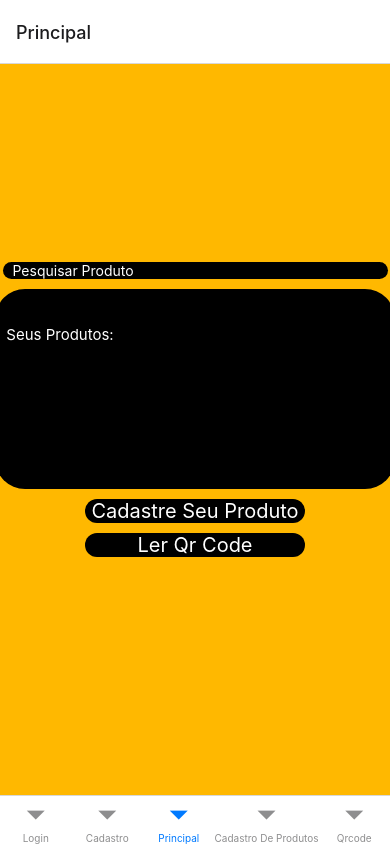
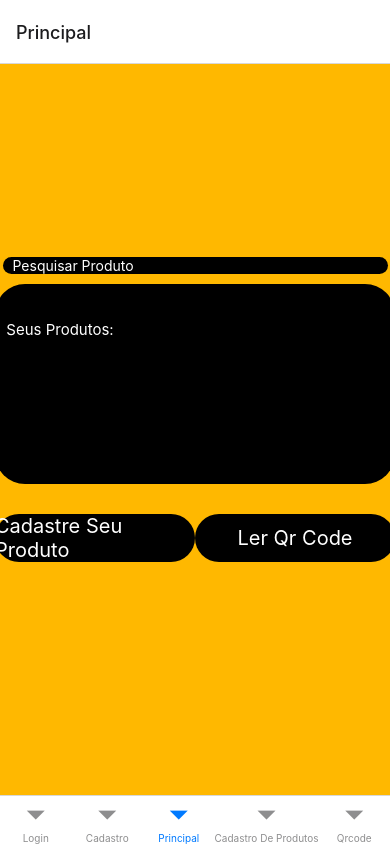
Before and after one commit to lucas125-fx/controle-de-estoque, a React Native app: screen /Principal in a window 390 px wide. Built offline with nearby package versions, Linux system fonts and the light colour scheme; no server answers; the database is empty.

Commit message:
Arrumamos o botão da pagina principal

```diff
--- a/src/Pages/Principal/index.js
+++ b/src/Pages/Principal/index.js
@@ -16,11 +16,11 @@ export default function Principal({navigation}){
       <View style={styles.produtos}>
         <Text style={styles.font}>Seus Produtos:</Text>
       </View>
-      <View>
+      <View style={styles.linha}>
         <TouchableOpacity
           onPress={() => (navigation.navigate('Cadastro De Produtos'))}
           style={styles.botao}>
-          <Text style={{ fontSize: 20, color: '#fff', }}>Cadastre Seu Produto</Text>
+          <Text style={{ fontSize: 20, color: '#fff',  }}>Cadastre Seu Produto</Text>
         </TouchableOpacity>
         <TouchableOpacity
           onPress={() => (navigation.navigate('Qrcode'))}
@@ -70,15 +70,15 @@ const styles = StyleSheet.create({
   },
   botao: {
     borderRadius: 40,
-    width: 220,
+    width: 200,
     backgroundColor: 'black',
     justifyContent: 'center',
     alignItems: "center",
-    marginBottom: 10,
+   marginBottom: 200,
   },
   botao2: {
     borderRadius: 40,
-    width: 220,
+    width: 200,
     backgroundColor: 'black',
     justifyContent: 'center',
     alignItems: "center",
@@ -91,7 +91,7 @@ const styles = StyleSheet.create({
     marginLeft:30
   },
   button1: {
-     alignItems: "center",
+    alignItems: "center",
     backgroundColor: "red",
     padding: 10,
     marginRight:30
@@ -102,7 +102,6 @@ const styles = StyleSheet.create({
   },
   linha:{
     flexDirection:'row',
-    backgroundColor:'white',
     marginTop:20
   }
 });
```
